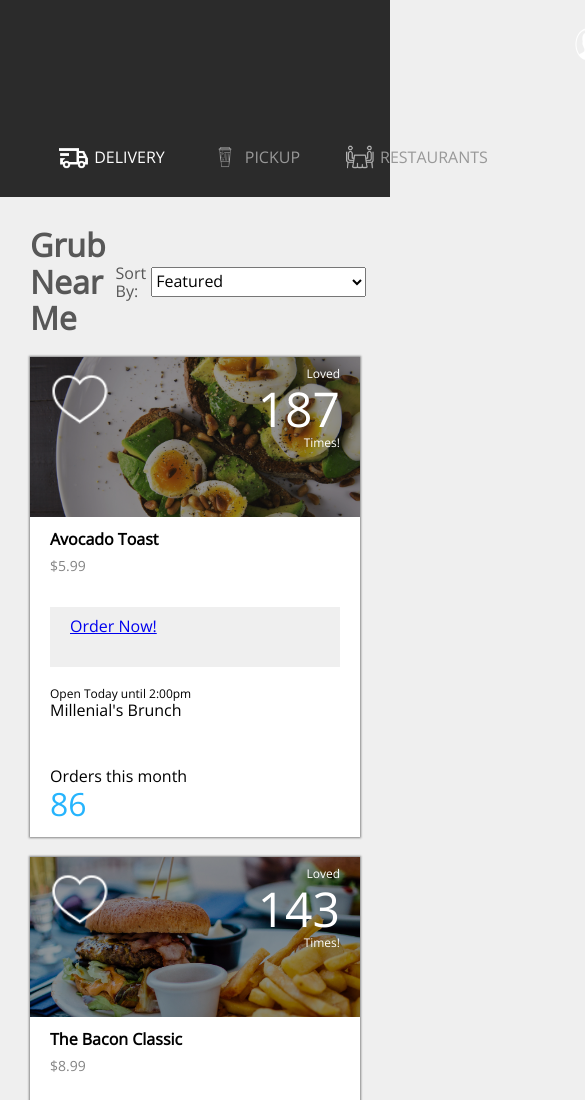
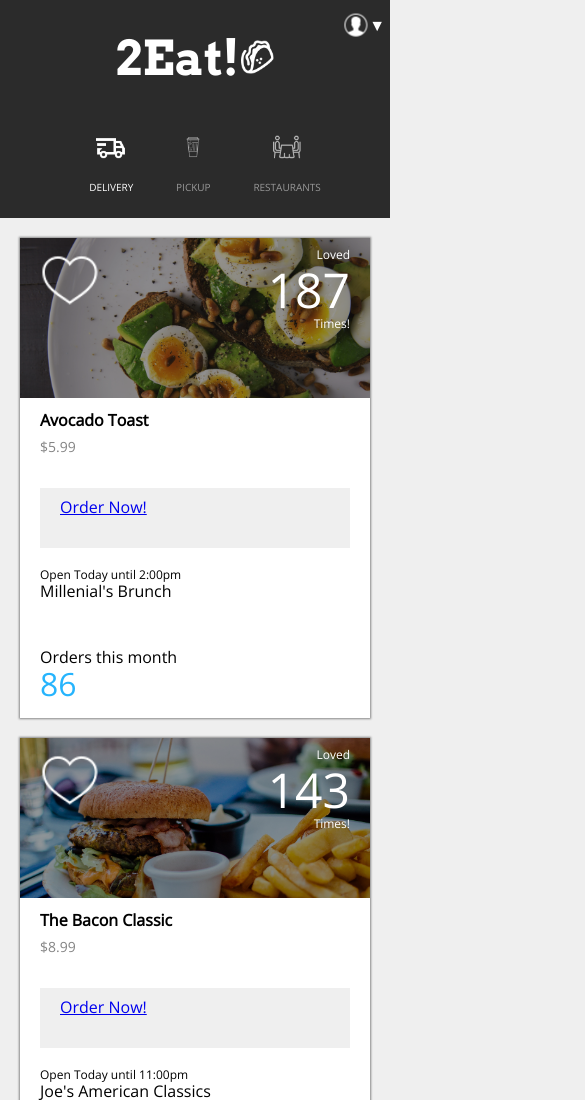
Before and after one commit to chris023/cm-comp-challenge-2, a plain HTML site: page index.html in a window 390 px wide. Shown: the top 1100 px of the page, 585 px wide, since content can reach past the window. Drawn offline with nearby package versions, Linux system fonts and the light colour scheme.

Commit message:
Add max-width: 800px @media query

```diff
--- a/css/style.css
+++ b/css/style.css
@@ -27,7 +27,7 @@ nav {
 .header-logo {
   align-items: flex-end;
   display: flex;
-  font-size: 48;
+  font-size: 48px;
   grid-column: -1;
   justify-content: flex-end;
   line-height: 0;
@@ -279,11 +279,74 @@ option:hover {
   cursor: pointer;
 }
 
-option {
-  color: #575757;
-}
-
 .sort-container {
   display: flex;
   align-items: center;
 }
+
+@media screen and (max-width: 850px) {
+
+  h1 {
+    display: none;
+  }
+
+  header {
+    grid-template-columns: repeat(1, 1fr);
+  }
+
+  nav {
+    justify-content: center;
+  }
+
+  .card-header-container {
+    align-items: center;
+    flex-direction: column;
+  }
+
+  .grid-container {
+    margin: 0;
+  }
+
+  .header-logo {
+    display: flex;
+    grid-column: auto;
+    grid-row: 1;
+    justify-content: center;
+  }
+
+  .login-menu {
+    grid-column: auto;
+    grid-row: 1;
+    margin: 0;
+    position: absolute;
+    right: 5px;
+  }
+
+  .nav-links {
+    display: flex;
+  }
+
+  .nav-links li {
+    align-items: center;
+    flex-direction: column;
+    font-size: 10px;
+    width: 100%;
+  }
+
+  .sort-container {
+    display: none;
+  }
+
+  .user-menu span {
+    display: none;
+  }
+  .user-menu:after {
+    color: #FFF;
+    content: ' \25BC';
+  }
+
+  .user-menu-ico {
+    cursor: pointer;
+    margin-right: -12px;
+  }
+}
--- a/index.html
+++ b/index.html
@@ -12,7 +12,7 @@
   <header>
     <div class='login-menu'>
       <img class='user-menu-ico' src="images/user-filled-50.png">
-      <p class='user-menu'>example@example.com &#x25BC</p>
+      <p class='user-menu'><span>example@example.com &#x25BC</span></p>
     </div>
     <nav>
       <ul class='nav-links'>
```
